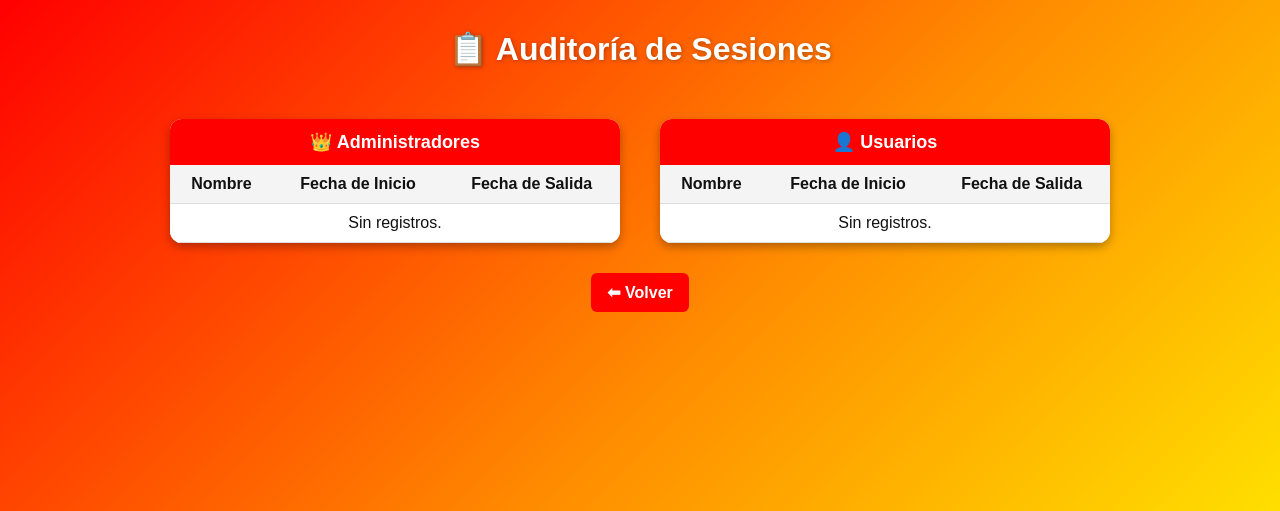
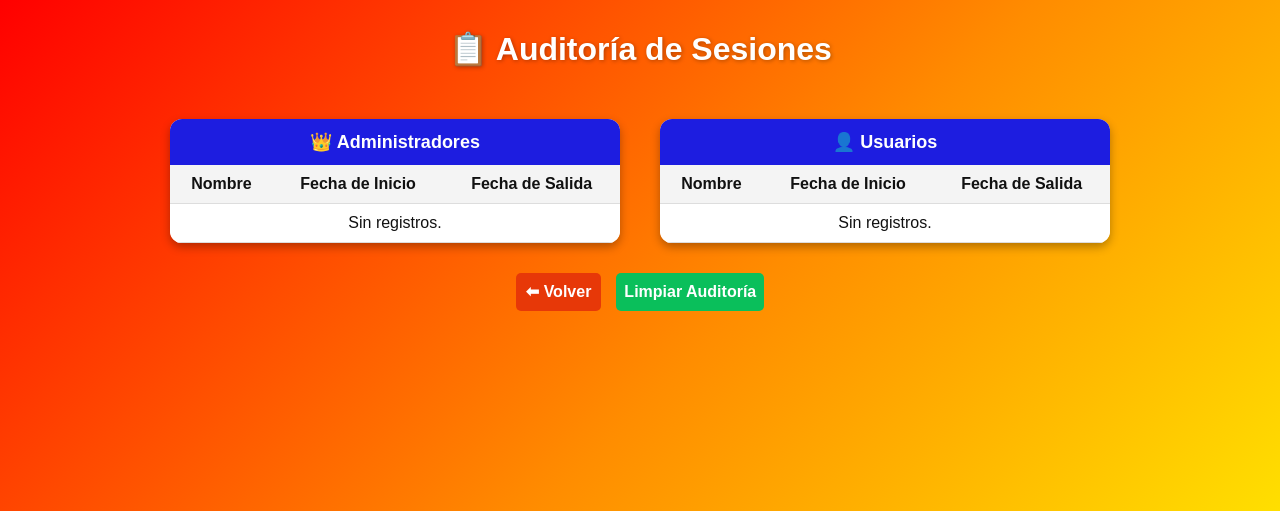
Before and after one commit to Wado1604/Base-de-Bomberos, a Flask app: page /auditoria_sesiones in a window 1280 px wide. Shown: the top 511 px of the page. Run offline with Flask 3, Linux system fonts and the light colour scheme; the visitor is signed in with stand-in values (Sample User, id 1); data that the repository does not hold is empty.

Commit message:
feat(auditoria_sesiones): agregar botón para limpiar auditoría y aplicar estilos

```diff
--- a/templates/auditoria_sesiones.html
+++ b/templates/auditoria_sesiones.html
@@ -43,7 +43,7 @@
     }
 
     .table-header {
-      background: #ff0000;
+      background: #1d1de0;
       color: white;
       text-align: center;
       padding: 12px;
@@ -72,13 +72,22 @@
       background: #f9f9f9;
     }
 
+    .back-btn:hover {
+      background: #c00;
+    }
+
+  .buttons-row {
+  display: flex;
+  gap: 15px;
+  margin-bottom: 30px;
+}
+
 .back-btn {
   text-decoration: none;
-      background: #ff0000;
+  background: #e73808;
   color: #fff;
-      padding: 10px 16px;
-      border-radius: 6px;
-      margin-bottom: 20px;
+  padding: 9px 10px;
+  border-radius: 5px;
   transition: 0.3s;
   font-weight: bold;
 }
@@ -86,6 +95,22 @@
 .back-btn:hover {
   background: #c00;
 }
+
+/* 🔵 Botón azul/verde moderno */
+.btn-limpiar {
+  text-decoration: none;
+  background: #0abf5b; /* verde turquesa */
+  color: #fff;
+  padding:10px 8px;
+  border-radius: 5px;
+  font-weight: bold;
+  transition: 0.3s;
+}
+
+.btn-limpiar:hover {
+  background: #079e4b;
+}
+
 
   </style>
 </head>
@@ -144,6 +169,10 @@
     </div>
   </div>
 
+  <div class="buttons-row">
   <a href="/gestion_usuarios" class="back-btn">⬅ Volver</a>
+ <a href="/auditoria_sesiones" class="btn-limpiar">Limpiar Auditoría</a>
+</div>
+
 </body>
 </html>
```
Lines whose indentation alone changed are shown as unchanged.
